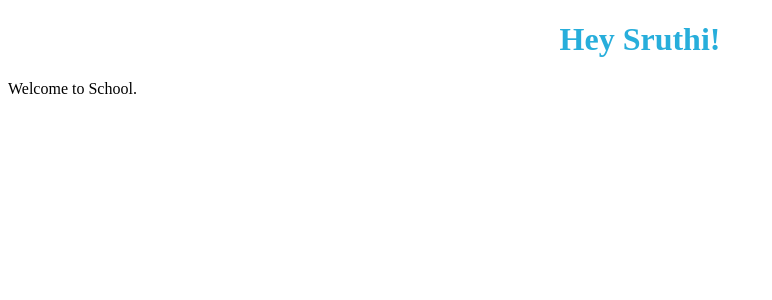
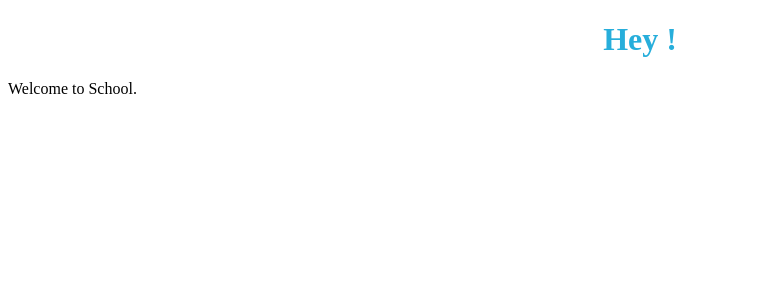
Before and after one commit to acciojob/greeting-students-props-react-Sruthin31, a React app: page / in a window 1280 px wide. Shown: the top 300 px of the page, without its empty margins (0-772 px from the left). Built offline with nearby package versions, Linux system fonts and the light colour scheme.

Commit message:
runningcodespace

```diff
--- a/src/components/App.js
+++ b/src/components/App.js
@@ -4,7 +4,7 @@ import Welcome from './Welcome';
 
 const App = () => {
   return (
-    <Welcome name="Sruthi" />
+    <Welcome name="" />
   )
 }
 
```
